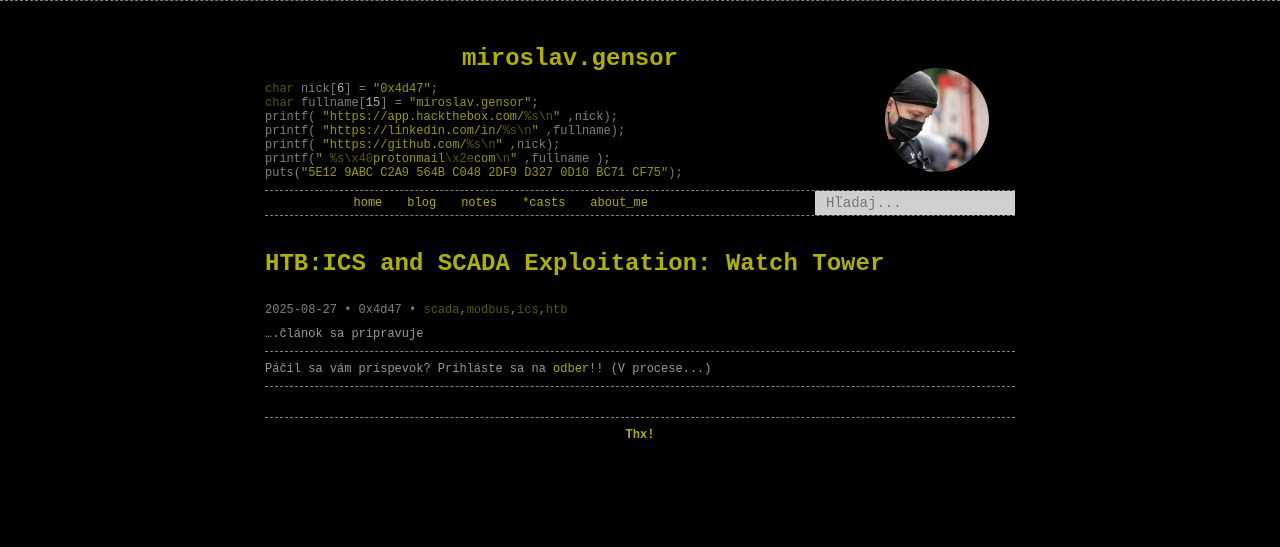
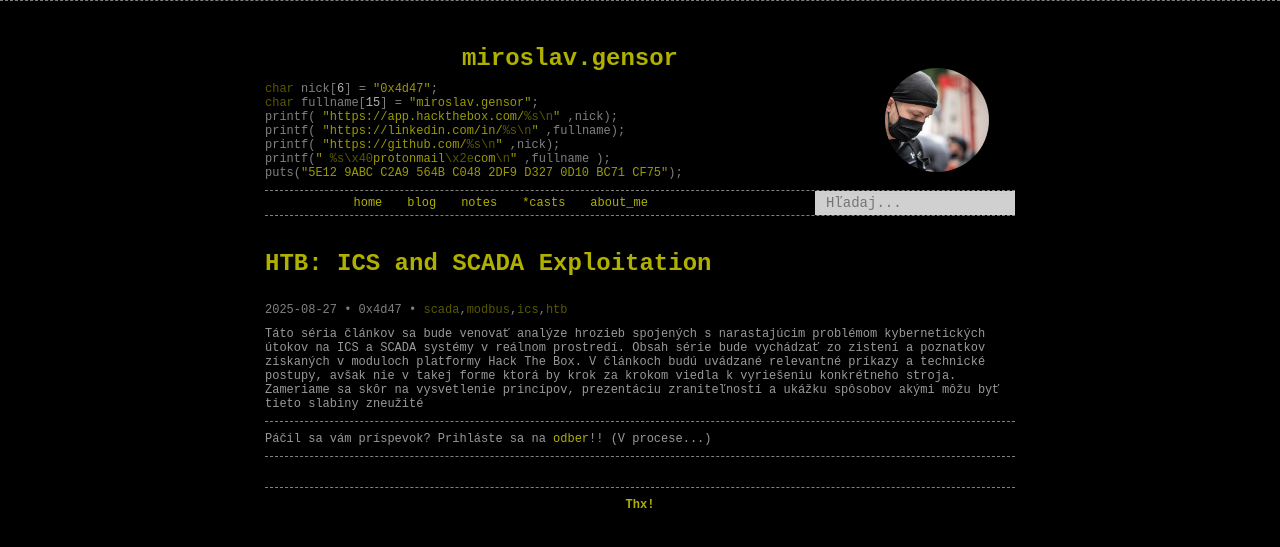
Before and after one commit to 0x00mg/0x00mg.github.io, a Jekyll site: the page built from _posts/2025/2025-08-27-HTB:-ICS and SCADA Exploitation: Watch Tower.md, in a window 1280 px wide. Shown: the top 547 px of the page. Built offline with Jekyll 4.4.1, drawn with Linux system fonts in a browser that asks for light colours; comment, search, counter and statistics services are not loaded.

Commit message:
Update 2025-08-27-HTB:-ICS and SCADA Exploitation: Watch Tower.md

```diff
--- a/_posts/2025/2025-08-27-HTB:-ICS and SCADA Exploitation: Watch Tower.md
+++ b/_posts/2025/2025-08-27-HTB:-ICS and SCADA Exploitation: Watch Tower.md
@@ -1,6 +1,6 @@
 ---
 layout: post
-title:	"HTB:ICS and SCADA Exploitation: Watch Tower"
+title:	"HTB: ICS and SCADA Exploitation"
 date:	2025-08-27 10:00:00 +0200
 author: "0x4d47"
 categories:
@@ -15,4 +15,4 @@ image: /images/posts/2025/
 ---
 
 
-....článok sa pripravuje
+Táto séria článkov sa bude venovať analýze hrozieb spojených s narastajúcim problémom kybernetických útokov na ICS a SCADA systémy v reálnom prostredí. Obsah série bude vychádzať zo zistení a poznatkov získaných v moduloch platformy Hack The Box. V článkoch budú uvádzané relevantné príkazy a technické postupy, avšak nie v takej forme ktorá by krok za krokom viedla k vyriešeniu konkrétneho stroja. Zameriame sa skôr na vysvetlenie princípov, prezentáciu zraniteľností a ukážku spôsobov akými môžu byť tieto slabiny zneužité
```
